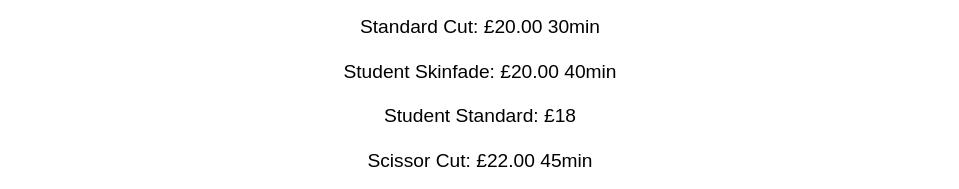
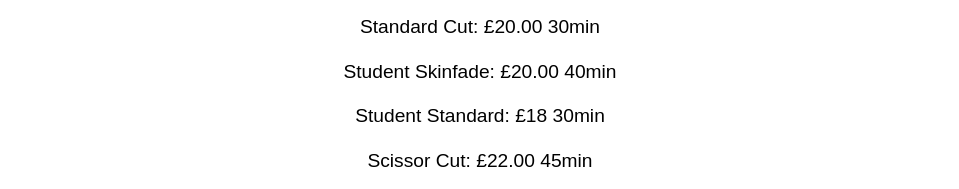
Before and after one commit to unitedhairstudio/unitedhairstudio, a plain HTML site: page index.html in a window 1280 px wide. Shown: the part 1891-2080 px from the top of the page, without its empty margins (160-1119 px from the left). Drawn offline with Linux system fonts and the light colour scheme.

Commit message:
Update index.html

```diff
--- a/index.html
+++ b/index.html
@@ -98,7 +98,7 @@
             <li>Skinfade: £22.00 40min</li>
             <li>Standard Cut: £20.00 30min</li>
             <li>Student Skinfade: £20.00 40min</li>
-            <li>Student Standard: £18</li>
+            <li>Student Standard: £18 30min</li>
             <li>Scissor Cut: £22.00 45min</li>
             <li>Haircut &amp; Beard: £28.00 50min</li>
             <li>Beard Trim &amp; Lineup: £8.00 15min</li>
```
